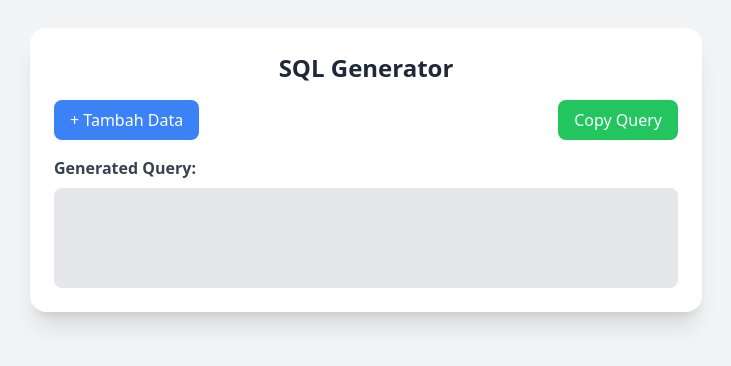
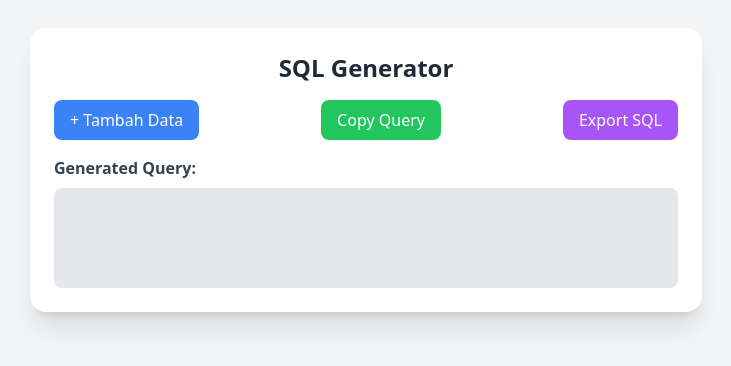
Before and after one commit to Muhammad-Maruff/sql-generate-normalization, a plain HTML site: page index.html in a window 1280 px wide. Shown: the part 230-596 px from the top of the page, without its empty margins (274-1005 px from the left). Drawn offline with nearby package versions, Linux system fonts and the light colour scheme.

Commit message:
add export sql

```diff
--- a/index.html
+++ b/index.html
@@ -16,6 +16,7 @@
         <div class="flex justify-between mb-4">
             <button onclick="addInput()" class="bg-blue-500 text-white px-4 py-2 rounded-lg hover:bg-blue-600 transition">+ Tambah Data</button>
             <button onclick="copyQuery()" class="bg-green-500 text-white px-4 py-2 rounded-lg hover:bg-green-600 transition">Copy Query</button>
+            <button onclick="exportSQL()" class="bg-purple-500 text-white px-4 py-2 rounded-lg hover:bg-purple-600 transition">Export SQL</button>
         </div>
 
         <h3 class="font-semibold mb-2 text-gray-700">Generated Query:</h3>
@@ -135,6 +136,33 @@
             navigator.clipboard.writeText(queryResult.innerText);
             alert('Query berhasil dicopy!');
         }
+
+        function exportSQL() {
+            if (queryResult.innerText.trim() === '') {
+                alert('Tidak ada query untuk di-export!');
+                return;
+            }
+
+            // Ambil query-nya
+            const queryText = queryResult.innerText;
+
+            // Bikin file baru
+            const blob = new Blob([queryText], { type: 'text/sql' });
+
+            // Bikin link download
+            const url = URL.createObjectURL(blob);
+            const a = document.createElement('a');
+            a.href = url;
+            a.download = 'generated-query.sql'; // Nama file-nya
+
+            // Simulasikan klik untuk download
+            document.body.appendChild(a);
+            a.click();
+            document.body.removeChild(a);
+
+            // Hapus URL yang udah dipake
+            URL.revokeObjectURL(url);
+        }
     </script>
 
 </body>
```
